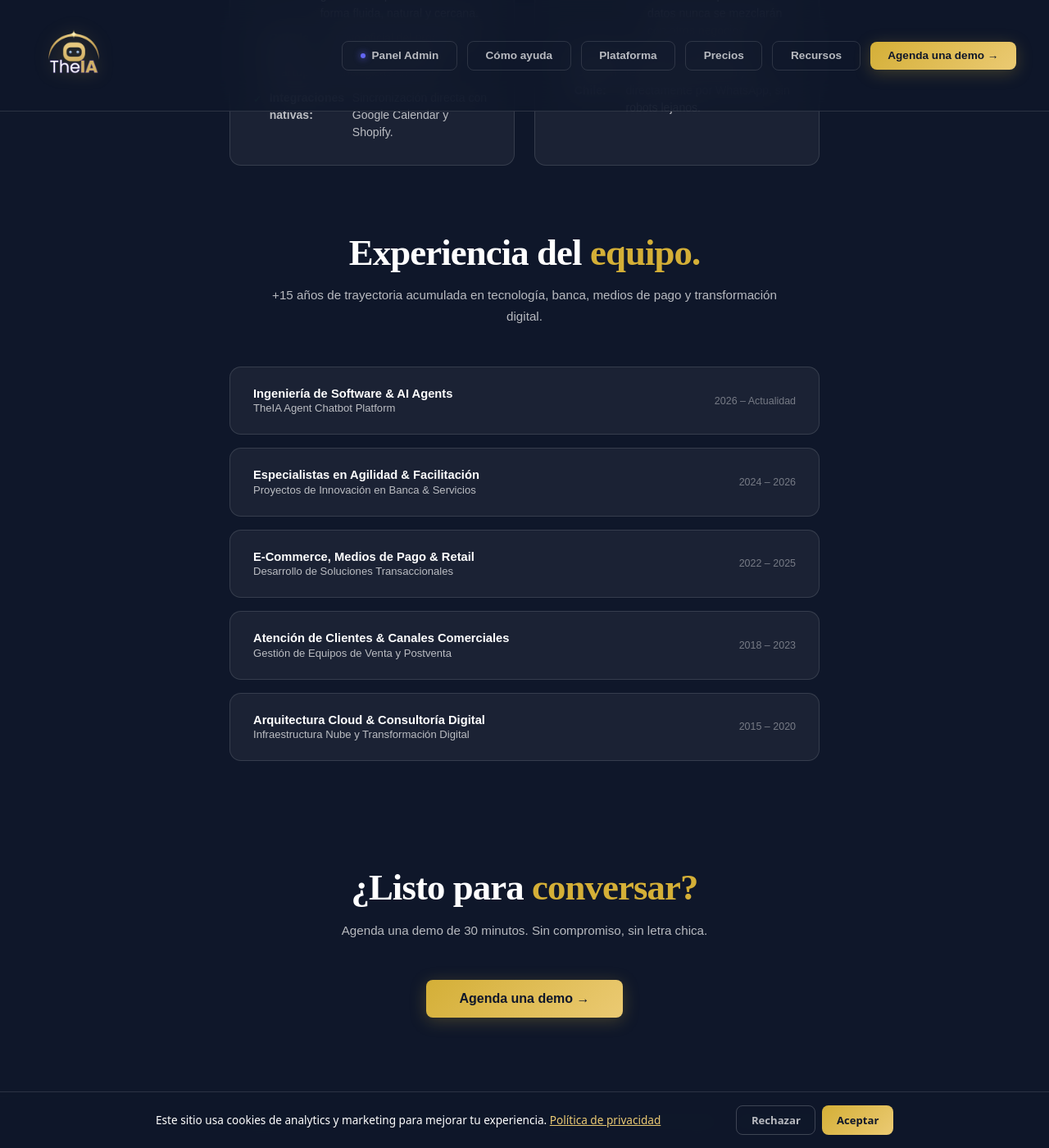
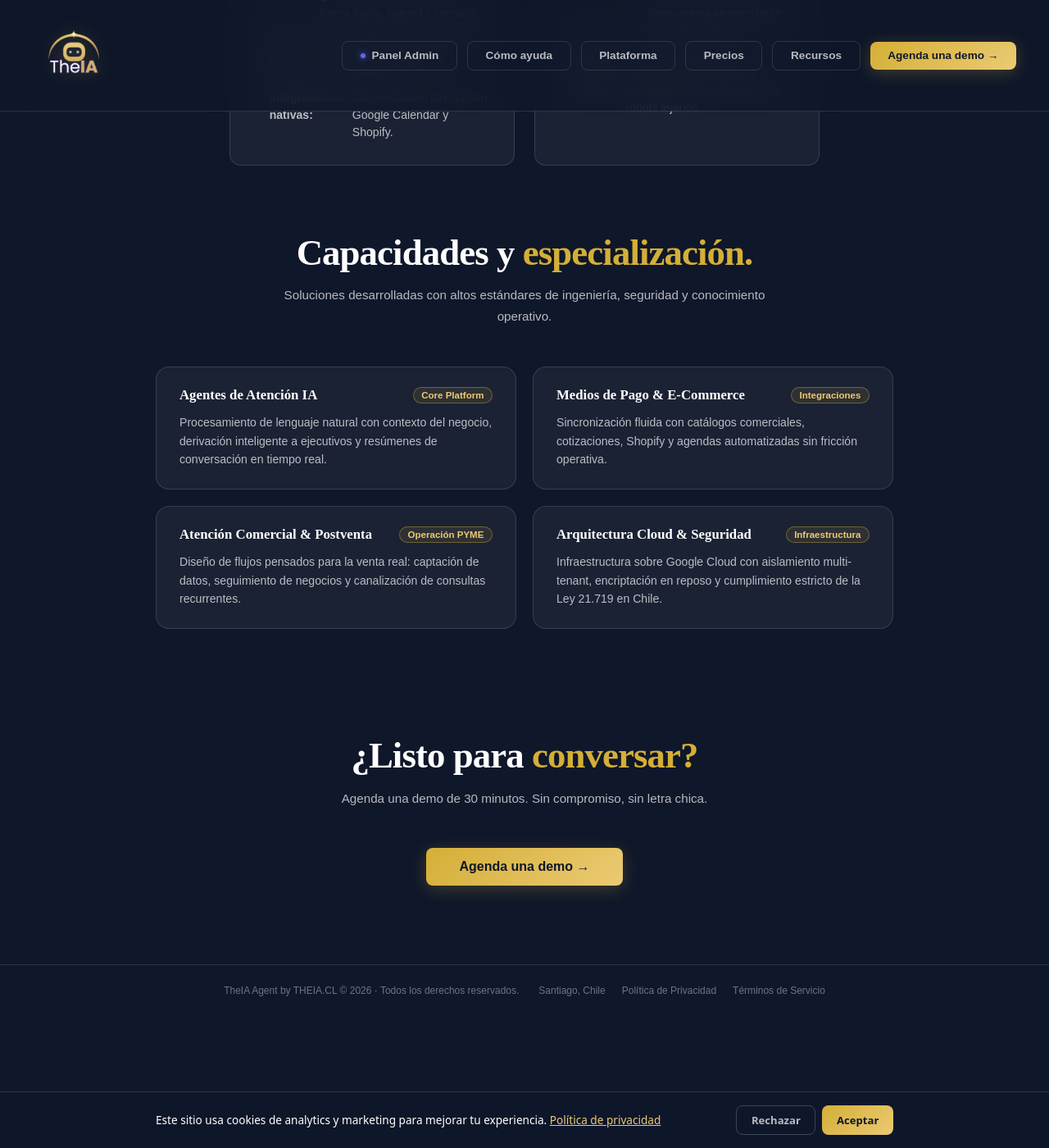
Before and after one commit to rodmera/theia-landing, a Jekyll site: the page nosotros.html, which Jekyll copies as it is, in a window 1280 px wide and 1400 px high, scrolled down 1932 px. Shown: the whole window at 82% size. Built offline with Jekyll 4.4.1, drawn with Linux system fonts in a browser that asks for light colours; a script that is not in the unit is left out.

Commit message:
refactor(nosotros): reemplaza fechas de CV por tarjetas de capacidades y especialidad de empresa

```diff
--- a/nosotros.html
+++ b/nosotros.html
@@ -291,38 +291,66 @@
       color: var(--green); font-size: 0.75rem; margin-top: 0.2rem; flex-shrink: 0;
     }
 
-    /* Experience */
+    /* Experience / Capabilities */
     .experience {
       padding: 0 2rem 5rem;
     }
 
-    .exp-list {
-      max-width: 720px;
+    .capability-grid {
+      max-width: 900px;
       margin: 0 auto;
-      display: flex; flex-direction: column; gap: 1rem;
+      display: grid;
+      grid-template-columns: 1fr 1fr;
+      gap: 1.25rem;
     }
 
-    .exp-item {
+    .capability-card {
       background: var(--glass);
       border: 1px solid var(--glass-border);
-      border-radius: 14px;
+      border-radius: 16px;
       padding: 1.5rem 1.75rem;
-      display: flex; justify-content: space-between; align-items: center;
-      gap: 1rem; flex-wrap: wrap;
+      transition: border-color 0.25s, transform 0.25s;
     }
 
-    .exp-role {
-      font-weight: 700; font-size: 0.92rem; color: var(--text);
-      margin-bottom: 0.15rem;
+    .capability-card:hover {
+      border-color: var(--glass-border-gold);
+      transform: translateY(-3px);
     }
 
-    .exp-company {
-      font-size: 0.82rem; color: var(--text-sub);
+    .capability-header {
+      display: flex;
+      justify-content: space-between;
+      align-items: center;
+      margin-bottom: 0.75rem;
     }
 
-    .exp-date {
-      font-size: 0.78rem; color: var(--text-muted);
-      white-space: nowrap;
+    .capability-title {
+      font-family: 'Merriweather', serif;
+      font-weight: 700;
+      font-size: 1.05rem;
+      color: var(--text);
+    }
+
+    .capability-badge {
+      font-size: 0.72rem;
+      font-weight: 700;
+      color: var(--gold-light);
+      background: rgba(212, 175, 55, 0.1);
+      border: 1px solid var(--glass-border-gold);
+      padding: 0.2rem 0.6rem;
+      border-radius: 20px;
+    }
+
+    .capability-desc {
+      font-size: 0.88rem;
+      color: var(--text-sub);
+      line-height: 1.6;
+    }
+
+    @media (max-width: 768px) {
+      .capability-grid {
+        grid-template-columns: 1fr;
+      }
     }
 
     /* CTA */
@@ -494,44 +522,40 @@
 
   <section class="experience">
     <div class="container">
-      <h2 class="section-title reveal">Experiencia del <span class="gold">equipo.</span></h2>
-      <p class="section-sub reveal">+15 años de trayectoria acumulada en tecnología, banca, medios de pago y transformación digital.</p>
+      <h2 class="section-title reveal">Capacidades y <span class="gold">especialización.</span></h2>
+      <p class="section-sub reveal">Soluciones desarrolladas con altos estándares de ingeniería, seguridad y conocimiento operativo.</p>
 
-      <div class="exp-list reveal">
-        <div class="exp-item">
-          <div>
-            <div class="exp-role">Ingeniería de Software & AI Agents</div>
-            <div class="exp-company">TheIA Agent Chatbot Platform</div>
+      <div class="capability-grid reveal">
+        <div class="capability-card">
+          <div class="capability-header">
+            <div class="capability-title">Agentes de Atención IA</div>
+            <span class="capability-badge">Core Platform</span>
           </div>
-          <div class="exp-date">2026 – Actualidad</div>
+          <p class="capability-desc">Procesamiento de lenguaje natural con contexto del negocio, derivación inteligente a ejecutivos y resúmenes de conversación en tiempo real.</p>
         </div>
-        <div class="exp-item">
-          <div>
-            <div class="exp-role">Especialistas en Agilidad & Facilitación</div>
-            <div class="exp-company">Proyectos de Innovación en Banca & Servicios</div>
+
+        <div class="capability-card">
+          <div class="capability-header">
+            <div class="capability-title">Medios de Pago & E-Commerce</div>
+            <span class="capability-badge">Integraciones</span>
           </div>
-          <div class="exp-date">2024 – 2026</div>
+          <p class="capability-desc">Sincronización fluida con catálogos comerciales, cotizaciones, Shopify y agendas automatizadas sin fricción operativa.</p>
         </div>
-        <div class="exp-item">
-          <div>
-            <div class="exp-role">E-Commerce, Medios de Pago & Retail</div>
-            <div class="exp-company">Desarrollo de Soluciones Transaccionales</div>
+
+        <div class="capability-card">
+          <div class="capability-header">
+            <div class="capability-title">Atención Comercial & Postventa</div>
+            <span class="capability-badge">Operación PYME</span>
           </div>
-          <div class="exp-date">2022 – 2025</div>
+          <p class="capability-desc">Diseño de flujos pensados para la venta real: captación de datos, seguimiento de negocios y canalización de consultas recurrentes.</p>
         </div>
-        <div class="exp-item">
-          <div>
-            <div class="exp-role">Atención de Clientes & Canales Comerciales</div>
-            <div class="exp-company">Gestión de Equipos de Venta y Postventa</div>
+
+        <div class="capability-card">
+          <div class="capability-header">
+            <div class="capability-title">Arquitectura Cloud & Seguridad</div>
+            <span class="capability-badge">Infraestructura</span>
           </div>
-          <div class="exp-date">2018 – 2023</div>
-        </div>
-        <div class="exp-item">
-          <div>
-            <div class="exp-role">Arquitectura Cloud & Consultoría Digital</div>
-            <div class="exp-company">Infraestructura Nube y Transformación Digital</div>
-          </div>
-          <div class="exp-date">2015 – 2020</div>
+          <p class="capability-desc">Infraestructura sobre Google Cloud con aislamiento multi-tenant, encriptación en reposo y cumplimiento estricto de la Ley 21.719 en Chile.</p>
         </div>
       </div>
     </div>
```
